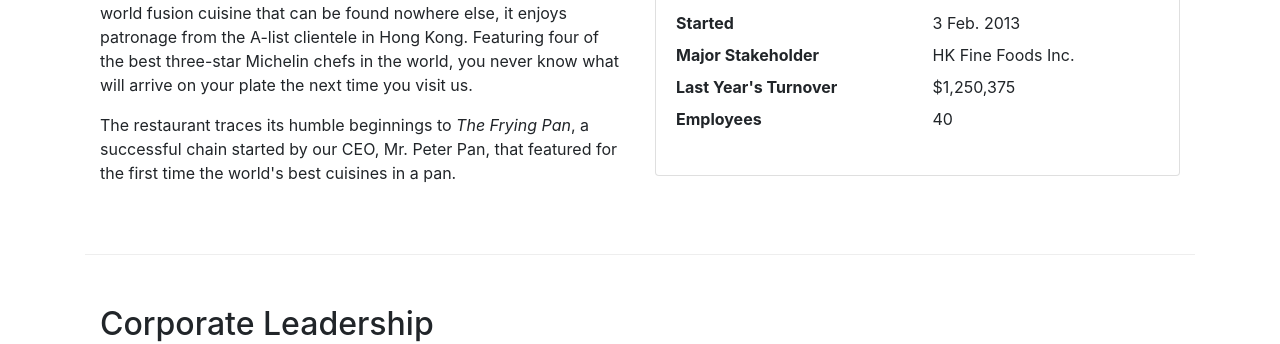
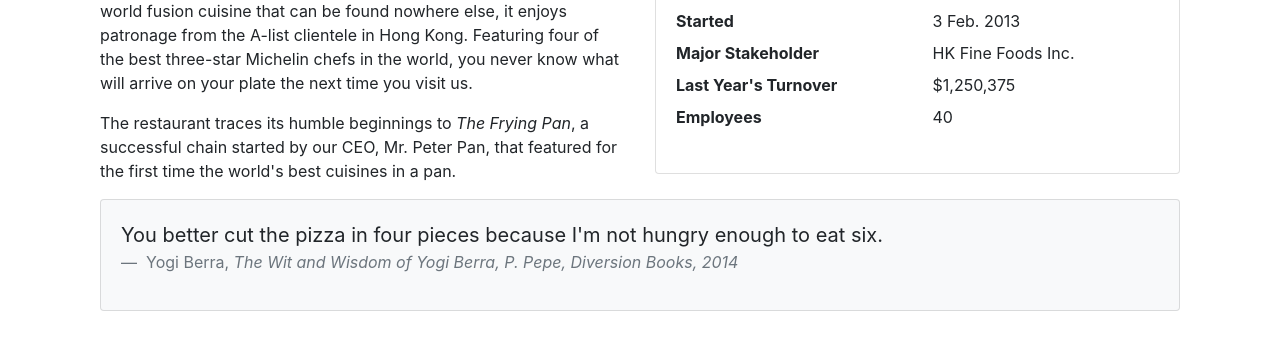
Before and after one commit to Benkalio/bootstrap4, a website: page aboutus.html in a window 1280 px wide. Shown: the part 610-954 px from the top of the page. Drawn offline with nearby package versions, Linux system fonts and the light colour scheme.

Commit message:
Card finished with blockquote included

```diff
--- a/aboutus.html
+++ b/aboutus.html
@@ -92,6 +92,21 @@
                             <dd class="col-6">40</dd>
                         </dl>
                     </div>
+                </div>
+            </div>
+            <div class="col-12">
+                <div class="card card-body bg-light">
+                    <blockquote class="blockquote">
+                        <p class="mb-0">
+                            You better cut the pizza in four pieces because I'm not hungry enough to eat six.
+                        </p>
+                        <footer class="blockquote-footer">
+                            Yogi Berra,
+                            <cite title="Source Title">The Wit and Wisdom of
+                                Yogi Berra, P. Pepe, Diversion Books, 2014
+                            </cite>
+                        </footer>
+                    </blockquote>
                 </div>
             </div>
         </div>
```
